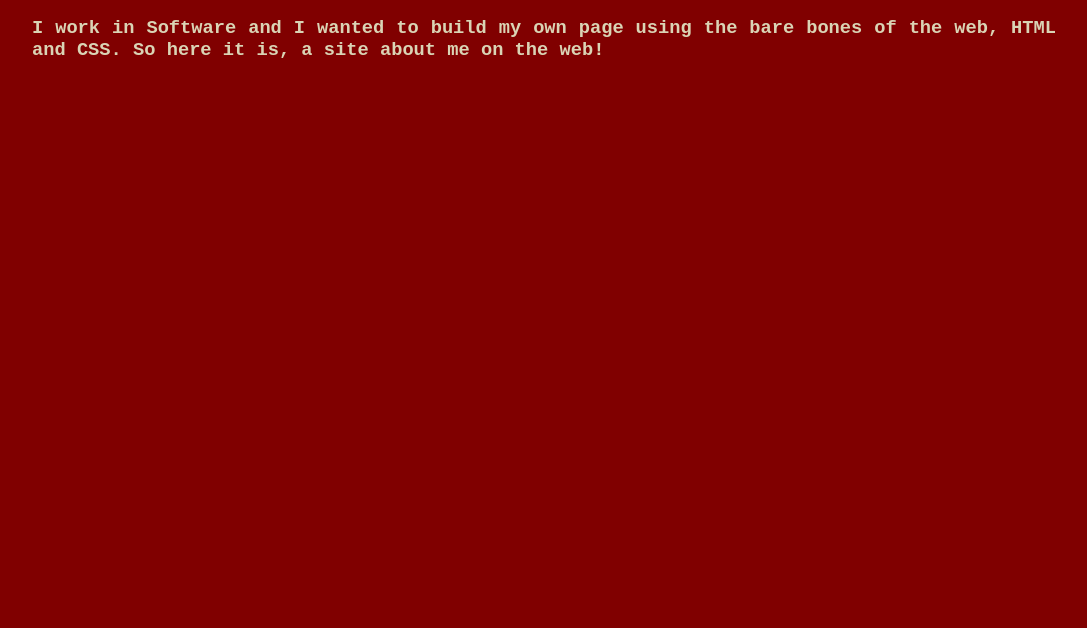
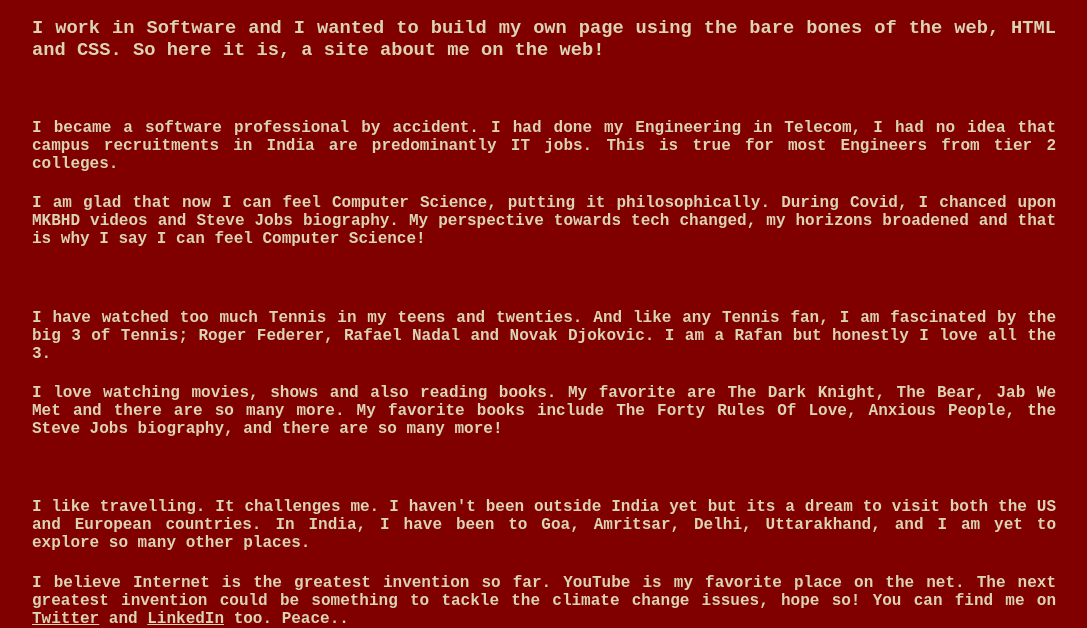
Before and after one commit to jatin-sw/jatin-sw.github.io, a plain HTML site: page index.html in a window 1280 px wide. Shown: the part 190-818 px from the top of the page, without its empty margins (96-1183 px from the left). Drawn offline with Linux system fonts and the light colour scheme.

Commit message:
the first draft

```diff
--- a/index.html
+++ b/index.html
@@ -11,6 +11,16 @@
         <h1 class="text">Jatin Wadhwani</h1>
         <h2 class="text">Hi, Thank You for visiting my page!</h2>
         <h3 class="text">I work in Software and I wanted to build my own page using the bare bones of the web, HTML and CSS. So here it is, a site about me on the web!</h3>
+        <!--<img src="/my_pic1.heic" alt="Jatin's pic" />-->
+        <br />
+        <h4>I became a software professional by accident. I had done my Engineering in Telecom, I had no idea that campus recruitments in India are predominantly IT jobs. This is true for most Engineers from tier 2 colleges.</h4>
+        <h4>I am glad that now I can feel Computer Science, putting it philosophically. During Covid, I chanced upon MKBHD videos and Steve Jobs biography. My perspective towards tech changed, my horizons broadened and that is why I say I can feel Computer Science!</h4>
+        <br />
+        <h4>I have watched too much Tennis in my teens and twenties. And like any Tennis fan, I am fascinated by the big 3 of Tennis; Roger Federer, Rafael Nadal and Novak Djokovic. I am a Rafan but honestly I love all the 3.</h4>
+        <h4>I love watching movies, shows and also reading books. My favorite are The Dark Knight, The Bear, Jab We Met and there are so many more. My favorite books include The Forty Rules Of Love, Anxious People, the Steve Jobs biography, and there are so many more!</h4>
+        <br />
+        <h4>I like travelling. It challenges me. I haven't been outside India yet but its a dream to visit both the US and European countries. In India, I have been to Goa, Amritsar, Delhi, Uttarakhand, and I am yet to explore so many other places.</h4>
+        <h4>I believe Internet is the greatest invention so far. YouTube is my favorite place on the net. The next greatest invention could be something to tackle the climate change issues, hope so! You can find me on <a href="https://x.com/jatin_sw" target="_blank">Twitter</a> and <a href="https://www.linkedin.com/in/jatin-wadhwani-18596110b/" target="_blank" >LinkedIn</a> too. Peace..</h4>
     </div>
 </body>
 </html>
--- a/style.css
+++ b/style.css
@@ -2,11 +2,6 @@ body {
     background-color: #800000;
     font-family: 'Courier New', Courier, monospace;
     height: 100%;
-}
-
-.text {
-    color: #DAD4B5;
-    text-align: justify;
 }
 
 div {
@@ -17,3 +12,12 @@ div {
     bottom: 10%;
     display: block;
 }
+
+h1, h2, h3, h4 {
+    color: #DAD4B5;
+    text-align: justify;
+}
+
+a {
+    color: inherit;
+}
```
Also changed, not shown: 2 other files.
